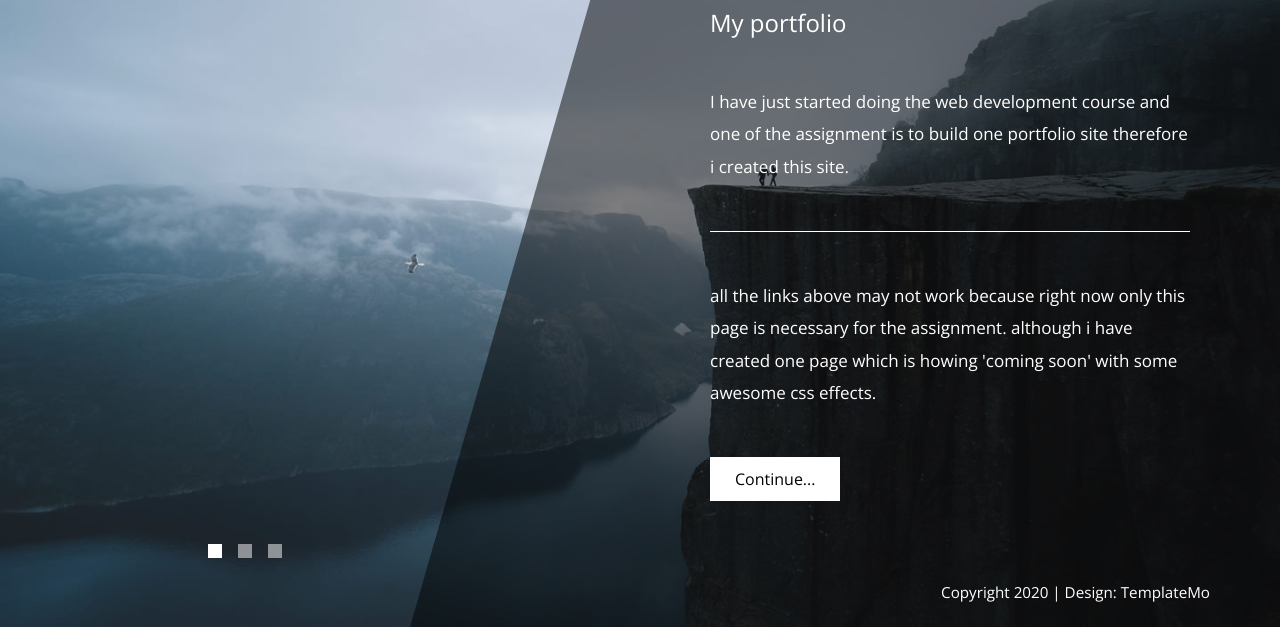
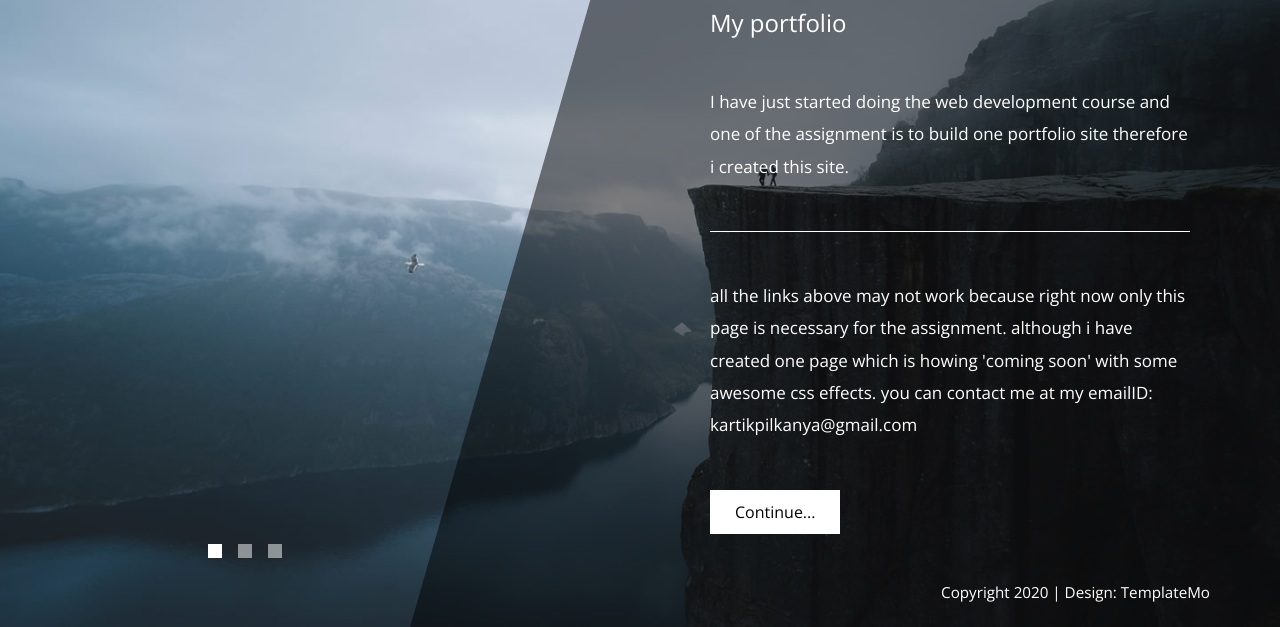
Before and after one commit to kartikpilkanya/portfolioForCoursera.github.io, a plain HTML site: page index.html in a window 1280 px wide. Shown: the part 173-800 px from the top of the page. Drawn offline with nearby package versions, Linux system fonts and the light colour scheme.

Commit message:
Update index.html

```diff
--- a/index.html
+++ b/index.html
@@ -5,7 +5,7 @@
     <meta charset="UTF-8">
     <meta name="viewport" content="width=device-width, initial-scale=1.0">
     <meta http-equiv="X-UA-Compatible" content="ie=edge">
-    <title>Diagoona HTML CSS Template</title>
+    <title>my portfolio for coursera</title>
     <link href="https://fonts.googleapis.com/css?family=Open+Sans:300,400" rel="stylesheet" /> <!-- https://fonts.google.com/ -->
     <link href="bootstrap.min.css" rel="stylesheet" /> <!-- https://getbootstrap.com/ -->
     <link href="fontawesome/css/all.min.css" rel="stylesheet" /> <!-- https://fontawesome.com/ -->
@@ -66,7 +66,7 @@ https://templatemo.com/tm-550-diagoona
                         <h2 class="mb-5 tm-content-title">My portfolio</h2>
                         <p class="mb-5">I have just started doing the web development course and one of the assignment is to build one portfolio site therefore i created this site.</p>
                         <hr class="mb-5">
-                        <p class="mb-5">all the links above may not work because right now only this page is necessary for the assignment. although i have created one page which is howing 'coming soon' with some awesome css effects.</p>
+                        <p class="mb-5">all the links above may not work because right now only this page is necessary for the assignment. although i have created one page which is howing 'coming soon' with some awesome css effects. <strong>you can contact me at my emailID: kartikpilkanya@gmail.com</strong></p>
                         <a href="shinning_.html" class="btn btn-primary">Continue...</a>
                     </section>
                 </main>
```
